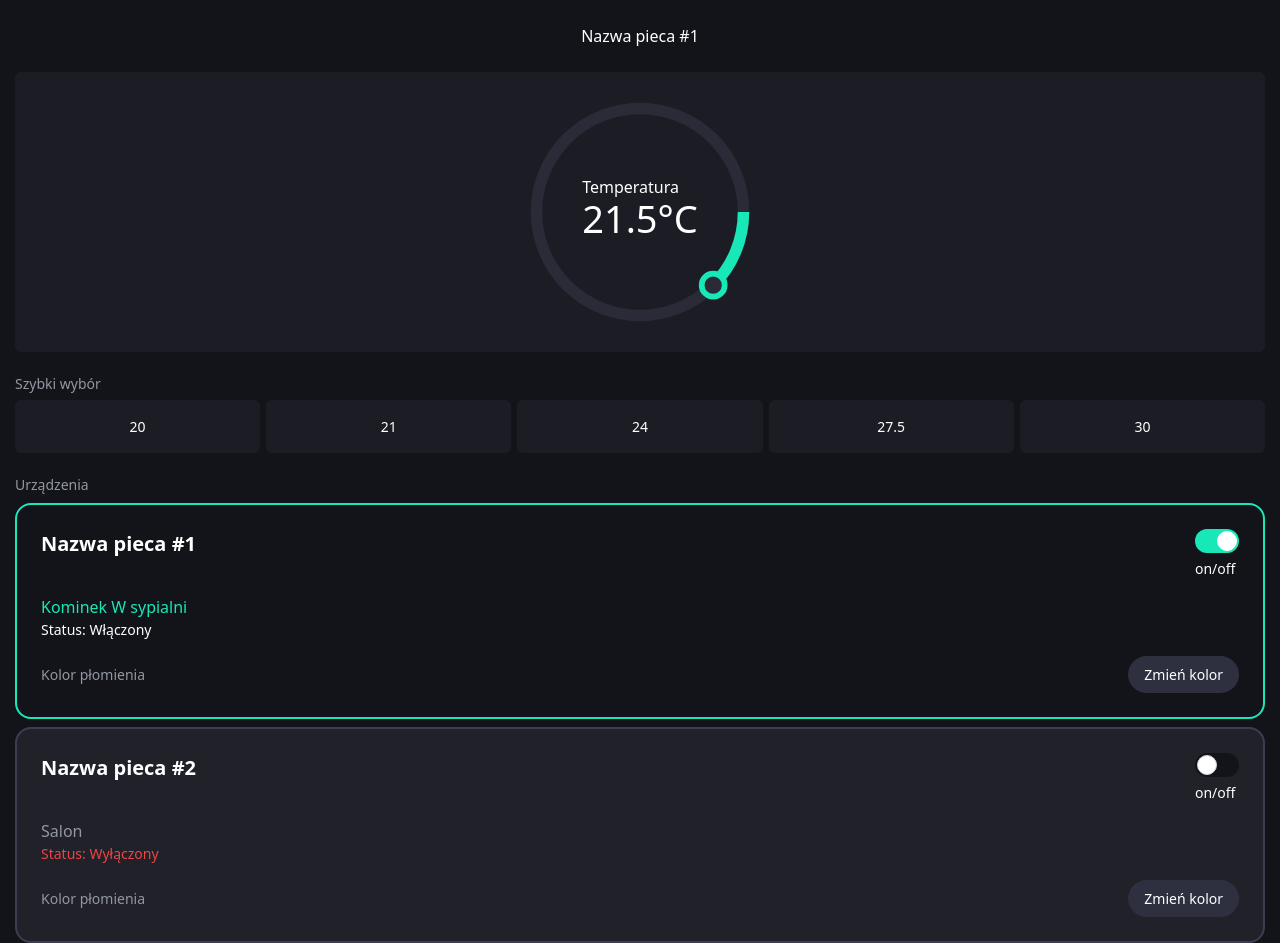
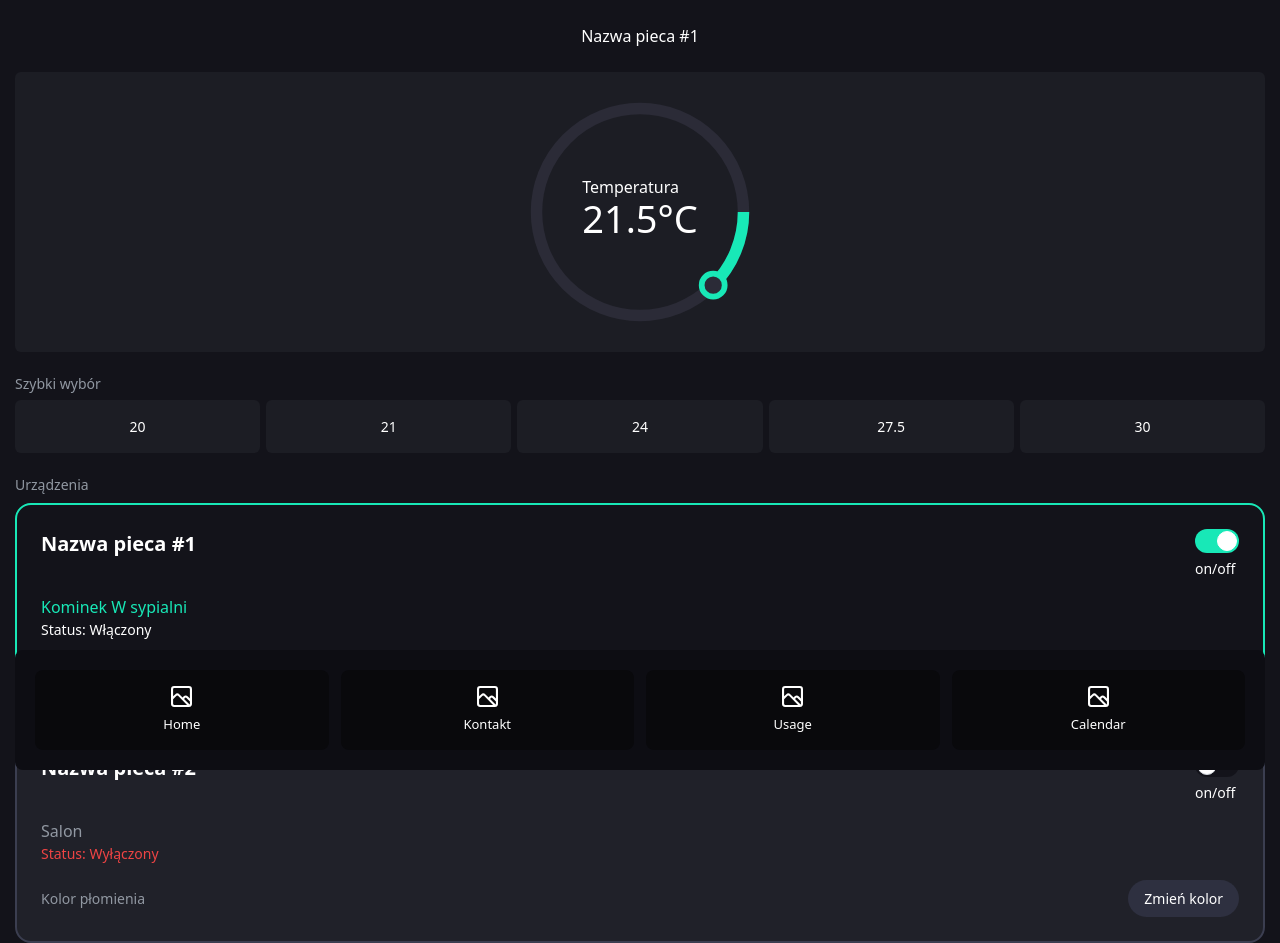
Before and after one commit to seewruuk/kominek-frontend, a Next.js app: page / in a window 1280 px wide. Built offline with nearby package versions, Linux system fonts and the light colour scheme.

Commit message:
update #12

```diff
--- a/app/contact/page.js
+++ b/app/contact/page.js
@@ -1,7 +1,24 @@
-export default function Page(){
-    return(
-        <>
+import PlaceholderIcon from "../../public/assets/placeholder-icon.svg"
+import Image from "next/image";
+export default function Page() {
+    return (
+        <div className={"relative"}>
 
-        </>
+            <div className={"h-screen pb-[160px] px-[15px] flex flex-col gap-4"}>
+
+                <div className={"flex-grow"}>Chat</div>
+                <form className={"flex justify-center items-center bg-[#292936] rounded-md p-[16px]"}>
+                    <input className={"bg-transparent flex-grow"} placeholder={"Napisz wiadomość..."}/>
+
+
+
+                    <div className={"px-5 bg-accentColor h-full aspect-square grid place-items-center rounded-lg" }>
+                        <Image src={PlaceholderIcon} alt={"placeholder"} width={15} height={15} className={""}/>
+                    </div>
+                </form>
+
+            </div>
+
+        </div>
     )
 }
--- a/app/layout.js
+++ b/app/layout.js
@@ -2,6 +2,7 @@ import '../public/styles/main.scss'
 import localFont from 'next/font/local'
 import StateContextProvider from "@/context/StateContext";
 import Header from "@/components/header/Header";
+import Navigation from "@/components/Navigation/Navigation";
 
 
 export const metadata = {
@@ -22,6 +23,8 @@ export default function RootLayout({children}) {
         <body className={`${pretendard.variable} relative`}>
         <StateContextProvider>
             {children}
+
+            <Navigation/>
         </StateContextProvider>
         </body>
         </html>
--- /dev/null
+++ b/components/Navigation/Navigation.js
@@ -0,0 +1,46 @@
+import PlaceholderIcon from "../../public/assets/placeholder-icon.svg"
+import Link from "next/link";
+import Image from "next/image";
+
+export default function Navigation() {
+
+    const collection = [
+        {
+            title: "Home",
+            icon: PlaceholderIcon,
+            href: "/"
+        },
+        {
+            title: "Kontakt",
+            icon: PlaceholderIcon,
+            href: "/contact"
+        },
+        {
+            title: "Usage",
+            icon: PlaceholderIcon,
+            href: "/usage"
+        },
+        {
+            title: "Calendar",
+            icon: PlaceholderIcon,
+            href: "/calendar"
+        }
+    ]
+
+    return (
+        <div className={"fixed bottom-[30px] w-screen"}>
+            <div className={"bg-[#0D0D13] mx-[15px] flex justify-between px-5 py-5 rounded-lg gap-3"}>
+                {
+                    collection.map((item, index) => {
+                        return (
+                            <Link href={item.href} className={"flex flex-col gap-2 justify-center items-center bg-[#09090C] px-5 py-4 rounded-lg flex-1 hover:bg-accentColor transition-all group"}>
+                                <Image src={item.icon} alt={item.title} width={21} height={21} className={""}/>
+                                <span className={"text-[13px]"}>{item.title}</span>
+                            </Link>
+                        )
+                    })
+                }
+            </div>
+        </div>
+    )
+}
--- a/components/_home/Devices.js
+++ b/components/_home/Devices.js
@@ -68,9 +68,10 @@ export default function Devices() {
                                     <div className={"mt-[16px] flex justify-between items-center "}>
                                         <p className={"text-[#9198A2]"}>Kolor płomienia</p>
                                         <button
-                                            className={"px-4 rounded-full bg-[#2E3040] flex gap-3 py-2 cursor-pointer "}
+                                            className={"px-4 rounded-full bg-[#2E3040] flex gap-3 py-2 cursor-pointer"}
                                             onClick={() => setShowChangeColorComponent(true)}
-                                        >Zmień kolor
+                                        >
+                                            Zmień kolor
                                         </button>
 
 
--- a/components/_home/layout.js
+++ b/components/_home/layout.js
@@ -3,6 +3,7 @@ import Temperature from "@/components/_home/Temperature";
 import Devices from "@/components/_home/Devices";
 import Menu from "@/components/Menu/Menu";
 import ChangeColor from "@/components/_changeColor/ChangeColor";
+import Navigation from "@/components/Navigation/Navigation";
 
 export default function Layout() {
     return (
@@ -16,6 +17,8 @@ export default function Layout() {
                 <Temperature/>
 
                 <Devices/>
+
+                {/*<Navigation/>*/}
             </div>
 
             {/*<Menu/>*/}
```
